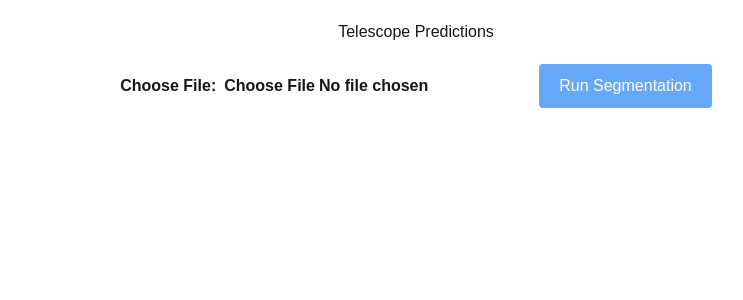
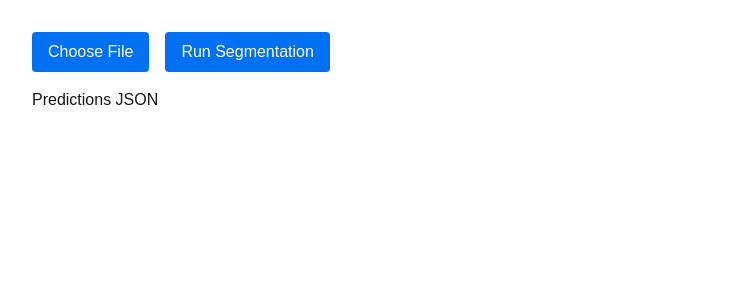
Before and after one commit to loopnexus/telescope_frontend, a Next.js app: page / in a window 1280 px wide. Shown: the top 300 px of the page, without its empty margins (224-967 px from the left). Built offline with nearby package versions, Linux system fonts and the light colour scheme.

Commit message:
basic styling of the page

```diff
--- a/src/app/page.js
+++ b/src/app/page.js
@@ -4,20 +4,30 @@ import { useState } from "react";
 
 export default function Page() {
   const [file, setFile] = useState(null);
-  const [json, setJson] = useState(null);
+  const [imgSrc, setImgSrc] = useState("");
+  const [jsonResult, setJsonResult] = useState(null);
+  const [loading, setLoading] = useState(false);
 
-  async function handleSubmit(e) {
-    e.preventDefault();
+  function handleFileChange(e) {
+    const f = e.target.files[0];
+    if (!f) return;
+    setFile(f);
+    setJsonResult(null);
+    setImgSrc(URL.createObjectURL(f));
+  }
+
+  async function handleSubmit() {
     if (!file) return;
-
-    // 1) read file → base64 (strip off the data: prefix)
+    setLoading(true);
+    // 1) read file → base64
     const b64 = await new Promise((resolve) => {
       const fr = new FileReader();
       fr.onload = () => resolve(fr.result.split(",")[1]);
       fr.readAsDataURL(file);
     });
 
-    // 2) call your RunPod JSON-returning handler
+    try {
+      // 2) call RunPod endpoint
       const res = await fetch(process.env.NEXT_PUBLIC_RUNPOD_URL, {
         method: "POST",
         headers: {
@@ -31,120 +41,113 @@ export default function Page() {
           },
         }),
       });
-    const data = await res.json();
-    if (data.error) {
-      alert(data.error);
-      return;
+      const json = await res.json();
+      setJsonResult(json);
+    } catch (err) {
+      console.error(err);
+      setJsonResult({ error: err.message });
+    } finally {
+      setLoading(false);
     }
-    setJson(data);
   }
 
   return (
-    <main
+    <div style={{ maxWidth: 800, margin: "2rem auto", padding: "0 1rem" }}>
+      {/* controls row */}
+      <div
         style={{
-        maxWidth: 800,
-        margin: "0 auto",
-        padding: 20,
-        fontFamily: "sans-serif",
+          display: "flex",
+          alignItems: "center",
+          gap: "1rem",
+          marginBottom: "1rem",
         }}
       >
-      <h1 style={{ textAlign: "center", marginBottom: 20 }}>
-        Telescope Predictions
-      </h1>
-
-      <form
-        onSubmit={handleSubmit}
+        {/* file picker as button */}
+        <label
           style={{
-          display: "flex",
-          flexWrap: "wrap",
-          alignItems: "center",
-          justifyContent: "center",
-          gap: 12,
-          marginBottom: 24,
+            display: "inline-block",
+            padding: "0.5rem 1rem",
+            backgroundColor: "#0070f3",
+            color: "#fff",
+            cursor: "pointer",
+            borderRadius: 4,
           }}
         >
-        <label
-          style={{
-            fontWeight: "bold",
-            display: "flex",
-            alignItems: "center",
-            gap: 8,
-          }}
-        >
-          Choose File:
+          {file?.name ?? "Choose File"}
           <input
             type="file"
             accept="image/*"
-            onChange={(e) => setFile(e.target.files[0])}
+            onChange={handleFileChange}
+            style={{ display: "none" }}
           />
         </label>
+
+        {/* submit button */}
         <button
-          type="submit"
-          disabled={!file}
+          onClick={handleSubmit}
+          disabled={!file || loading}
           style={{
-            padding: "10px 20px",
+            padding: "0.5rem 1rem",
             backgroundColor: "#0070f3",
             color: "#fff",
             border: "none",
             borderRadius: 4,
-            cursor: file ? "pointer" : "not-allowed",
-            opacity: file ? 1 : 0.6,
+            cursor: !file || loading ? "not-allowed" : "pointer",
           }}
         >
-          Run Segmentation
+          {loading ? "Processing…" : "Run Segmentation"}
         </button>
-      </form>
+      </div>
 
-      {file && (
-        <div style={{ textAlign: "center", marginBottom: 24 }}>
+      {/* preview */}
+      {imgSrc && (
+        <div style={{ marginBottom: "1rem", textAlign: "center" }}>
           <img
-            src={URL.createObjectURL(file)}
+            src={imgSrc}
             alt="Input preview"
-            style={{
-              width: "100%",
-              maxWidth: 600,
-              height: "auto",
-              border: "1px solid #ccc",
-              borderRadius: 8,
-            }}
+            style={{ maxWidth: "100%", borderRadius: 8 }}
           />
         </div>
       )}
 
-      {json && (
-        <section>
+      {/* JSON output */}
+      <div>
         <h2>Predictions JSON</h2>
+        {loading && <p>Processing image, please wait…</p>}
+        {jsonResult && (
           <pre
             style={{
-              backgroundColor: "#f5f5f5",
-              padding: 16,
-              borderRadius: 8,
+              backgroundColor: "#f6f8fa",
+              padding: "1rem",
+              borderRadius: 4,
               overflowX: "auto",
-              maxHeight: 400,
             }}
           >
-            {JSON.stringify(json, null, 2)}
+            {JSON.stringify(jsonResult, null, 2)}
           </pre>
+        )}
+        {/* download link */}
+        {jsonResult && (
           <a
             href={
               "data:application/json;charset=utf-8," +
-              encodeURIComponent(JSON.stringify(json, null, 2))
+              encodeURIComponent(JSON.stringify(jsonResult, null, 2))
             }
-            download={`${file.name}_predictions.json`}
+            download={`${file.name.replace(/\.[^.]+$/, "")}_predictions.json`}
             style={{
               display: "inline-block",
-              marginTop: 12,
-              padding: "10px 20px",
+              marginTop: "0.5rem",
+              padding: "0.5rem 1rem",
               backgroundColor: "#0070f3",
               color: "#fff",
+              textDecoration: "none",
               borderRadius: 4,
-              textDecoration: "none",
             }}
           >
             Download JSON
           </a>
-        </section>
         )}
-    </main>
+      </div>
+    </div>
   );
 }
```
Lines whose indentation alone changed are shown as unchanged.
